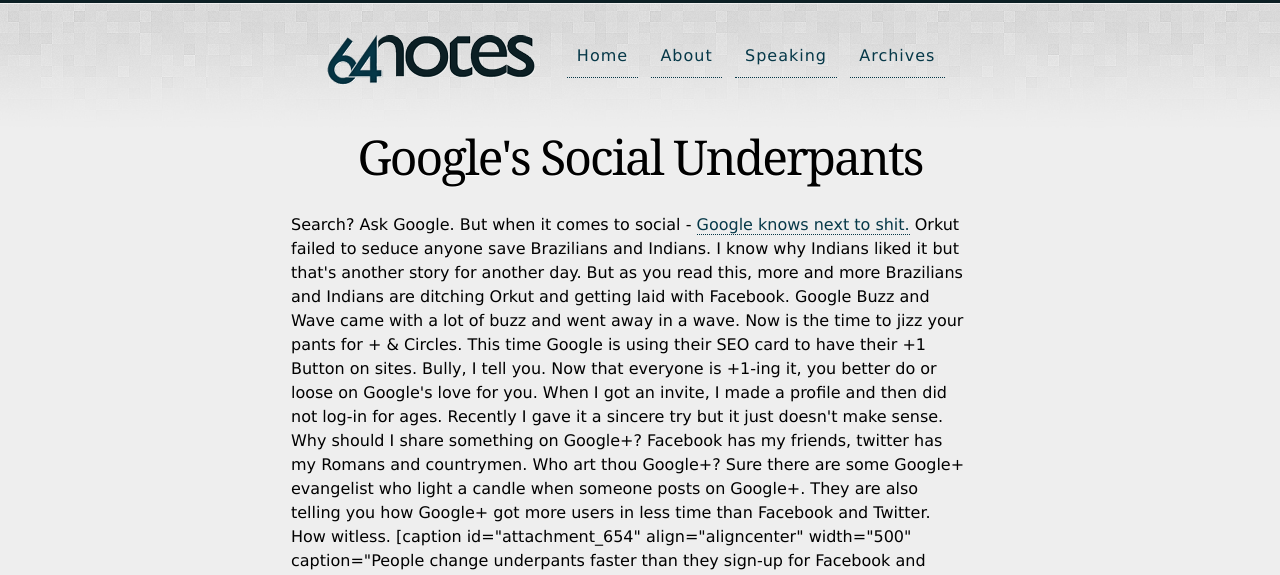
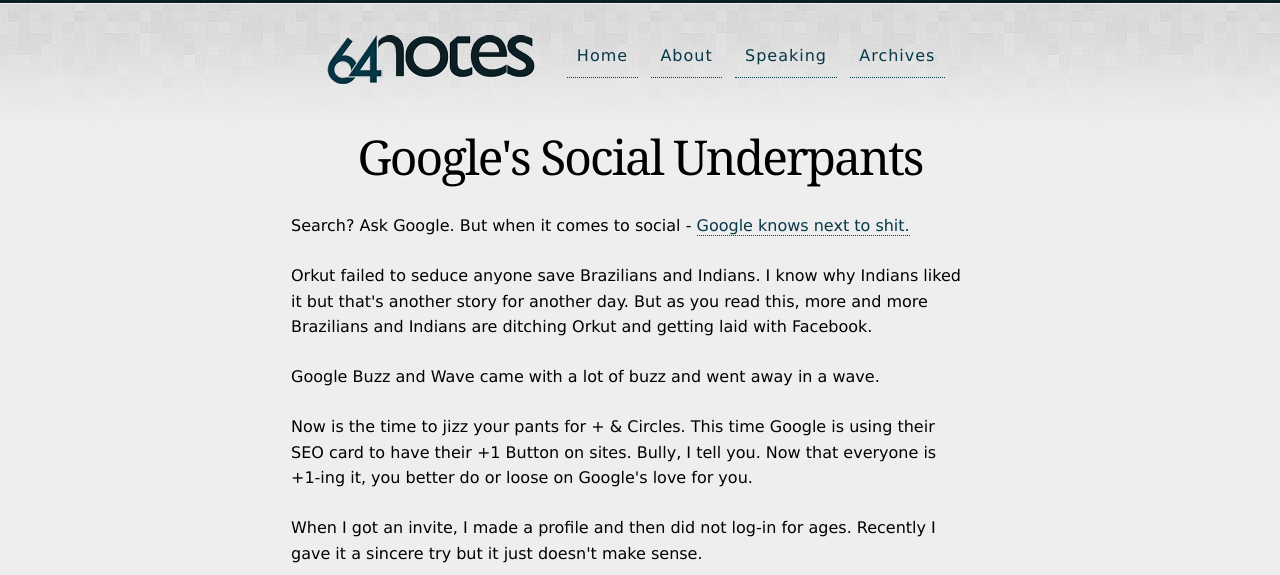
Before and after one commit to 64Notes/64notes.com, a Jekyll site: the page built from _posts/2011-11-07-googles-social-underpants.html, in a window 1280 px wide and 1400 px high. Shown: the top 575 px of the window. Built offline with Jekyll 4.4.1, drawn with Linux system fonts in a browser that asks for light colours; comment, search, counter and statistics services are not loaded; some of the changed text lies outside the part shown.

Commit message:
Formatting

```diff
--- a/_posts/2011-11-07-googles-social-underpants.html
+++ b/_posts/2011-11-07-googles-social-underpants.html
@@ -1,40 +1,31 @@
 ---
 layout: post
 title: Google's Social Underpants
-tags:
-- Building Prodcut
-status: publish
 type: post
 published: true
-meta:
-  _edit_last: '1'
-  thesis_post_image: http://files.64notes.com/google-social-underpants.jpg
-  thesis_post_image_alt: Google+
 ---
-Search? Ask Google. But when it comes to social - <a title="Google knows next to shit." href="http://zachholman.com/posts/shit-work/">Google knows next to shit.</a>
+<p>Search? Ask Google. But when it comes to social - <a title="Google knows next to shit." href="http://zachholman.com/posts/shit-work/">Google knows next to shit.</a></p>
 
-Orkut failed to seduce anyone save Brazilians and Indians. I know why Indians liked it but that's another story for another day. But as you read this, more and more Brazilians and Indians are ditching Orkut and getting laid with Facebook.
+<p>Orkut failed to seduce anyone save Brazilians and Indians. I know why Indians liked it but that's another story for another day. But as you read this, more and more Brazilians and Indians are ditching Orkut and getting laid with Facebook.</p>
 
-Google Buzz and Wave came with a lot of buzz and went away in a wave.
+<p>Google Buzz and Wave came with a lot of buzz and went away in a wave.</p>
 
-Now is the time to jizz your pants for + &amp; Circles. This time Google is using their SEO card to have their +1 Button on sites. Bully, I tell you. Now that everyone is +1-ing it, you better do or loose on Google's love for you.
+<p>Now is the time to jizz your pants for + &amp; Circles. This time Google is using their SEO card to have their +1 Button on sites. Bully, I tell you. Now that everyone is +1-ing it, you better do or loose on Google's love for you.</p>
 
-When I got an invite, I made a profile and then did not log-in for ages. Recently I gave it a sincere try but it just doesn't make sense.
+<p>When I got an invite, I made a profile and then did not log-in for ages. Recently I gave it a sincere try but it just doesn't make sense.</p>
 
-Why should I share something on Google+?
+<p><strong>Why should I share something on Google+?</strong></p>
 
-Facebook has my friends, twitter has my Romans and countrymen. Who art thou Google+?
+<p>Facebook has my friends, twitter has my Romans and countrymen. Who art thou Google+?</p>
 
-Sure there are some Google+ evangelist who light a candle when someone posts on Google+. They are also telling you how Google+ got more users in less time than Facebook and Twitter. How witless.
+<p>Sure there are some Google+ evangelist who light a candle when someone posts on Google+. They are also telling you how Google+ got more users in less time than Facebook and Twitter. How witless.</p>
 
-[caption id="attachment_654" align="aligncenter" width="500" caption="People change underpants faster than they sign-up for Facebook and Twitter. How facinating"]<a href="http://files.64notes.com/google50mil-mark.png"><img class="size-medium wp-image-654  " title="Google 50 Million Mark" src="http://files.64notes.com/google50mil-mark-300x156.png" alt="Google 50 Million Mark" width="500" height="260" /></a>[/caption]
+<p>May I remind you Google has gazillions of Gmail users. They did not get new kids on block like Twitter and Facebook did. They just made their Gmail users wear new +underpants.</p>
 
-May I remind you Google has gazillions of Gmail users. They did not get new kids on block like Twitter and Facebook did. They just made their Gmail users wear new +underpants.
+<p>If twitter dies, I will care. If facebook dies... damn that should not happen. But if Google+ dies. Oh well that's the default trajectory.</p>
 
-If twitter dies, I will care. If facebook dies... damn that should not happen. But if Google+ dies. Oh well that's the default trajectory.
+<p>Unless Google defines gets down to solve a specific problem, there is not much hope. Which usually happens when you are in the waters with your users and building around them.</p>
 
-Unless Google defines gets down to solve a specific problem, there is not much hope. Which usually happens when you are in the waters with your users and building around them.
+<p>But Google doesn't get it. <a title="To build social, you have to build in social" href="http://thestartupfoundry.com/2011/04/12/let-your-community-grow-alongside-you-ship-unfinished-apps/">To build social, you have to build in social</a>. You can't go to your room and come back with solo-movie and call it social.</p>
 
-But Google doesn't get it. <a title="To build social, you have to build in social" href="http://thestartupfoundry.com/2011/04/12/let-your-community-grow-alongside-you-ship-unfinished-apps/">To build social, you have to build in social</a>. You can't go to your room and come back with solo-movie and call it social.
-
-<strong>PS:</strong> As a designer, I care about typography. And dear Google, when you have a paragraph, Arial is the way.
+<p><strong>PS:</strong> As a designer, I care about typography. And dear Google, when you have a paragraph, Arial is the way.</p>
```
